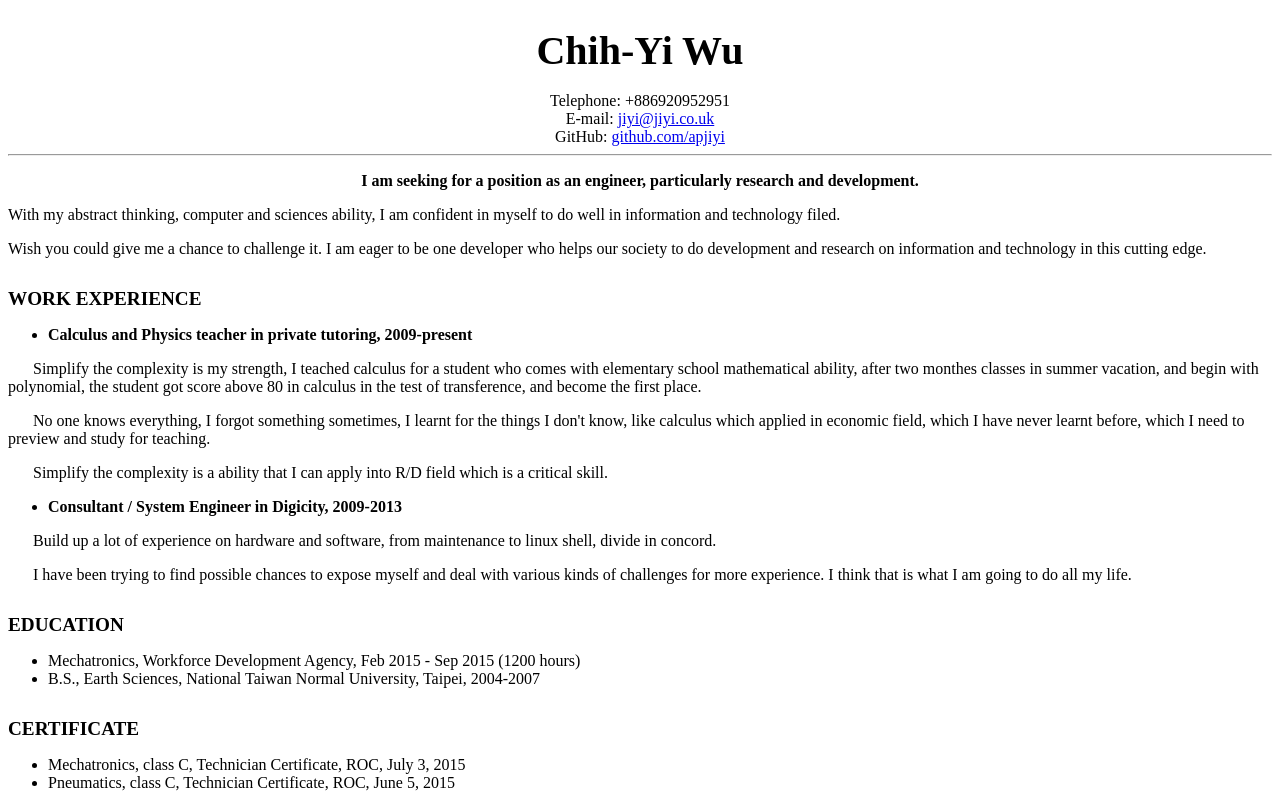
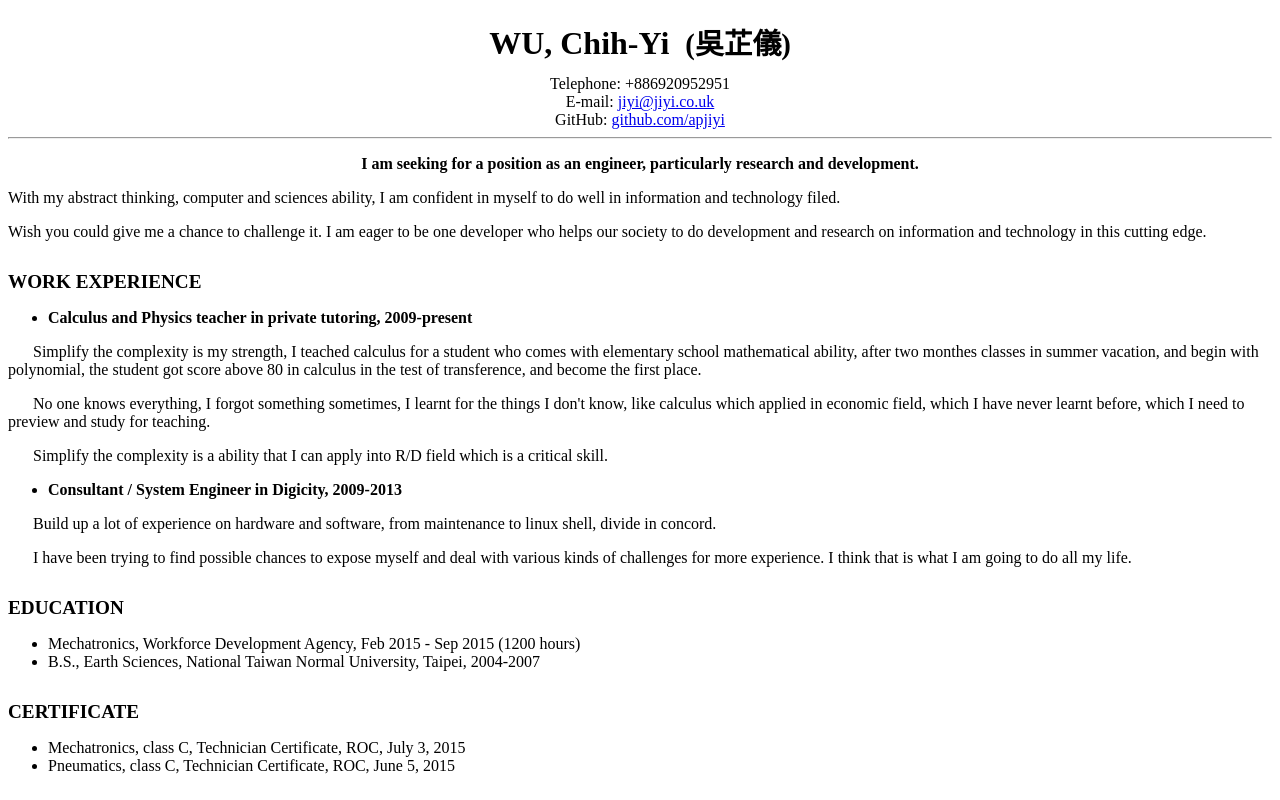
Before and after one commit to apjiyi/jiyi_resume, a plain HTML site: page index.html in a window 1280 px wide. Shown: the top 800 px of the page. Drawn offline with Linux system fonts and the light colour scheme.

Commit message:
add ChineseName

```diff
--- a/index.html
+++ b/index.html
@@ -2,11 +2,12 @@
 <html>
     <head>
         <meta charset='utf-8'>
-        <title> Resume for Chih-Yi  Wu </title>
+        <title> Resume for Chih-Yi Wu</title>
         <style>
-            h1 {font-size: 250%; margin-bottom: 0px;}
+            h1 {font-size: 200%; margin-bottom: -5px;}
             hr {text-align: center;}
             .heading {text-align: center;}
+            .chinesename {font-size: 90%}
             .prospect1 {text-align: center;font-weight: bolder;}
             .prospect2 {text-align: left;}
             .subheading1 {font-size: 120%; font-weight: bolder; margin-top: 30px; margin-bottom: 10px}
@@ -15,7 +16,7 @@
         </style>
     </head>
 <body>
-    <div class="heading"><h1>Chih-Yi Wu</h1><br />
+    <div class="heading"><h1>WU, Chih-Yi &nbsp;<span class="chinesename">(吳芷儀)</span></h1><br />
     Telephone: +886920952951 <br />
     E-mail: <a href="mailto:jiyi@jiyi.co.uk">jiyi@jiyi.co.uk</a><br />
     GitHub: <a href="https://github.com/apjiyi">github.com/apjiyi</a></div>
```
